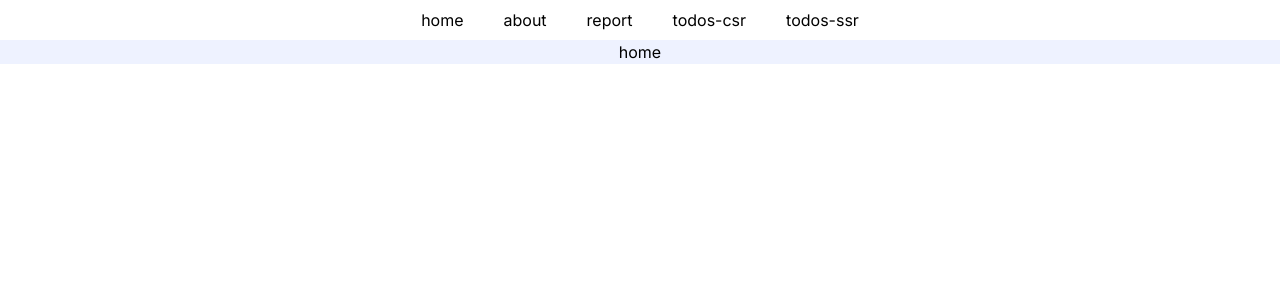
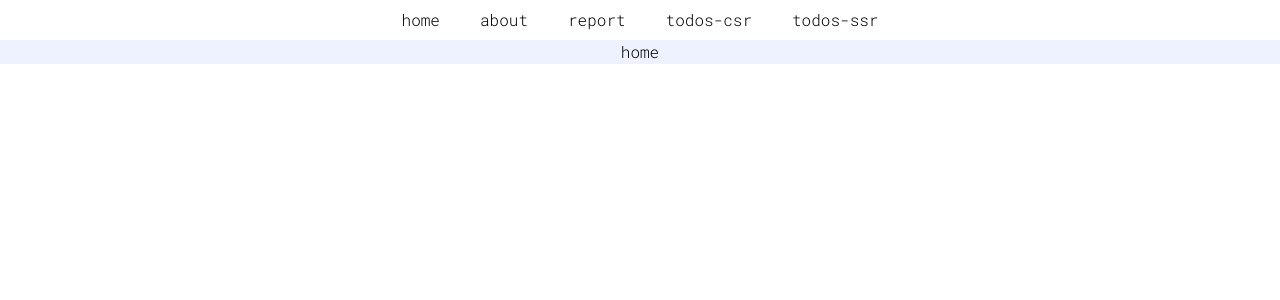
Before and after one commit to aotoyae/next-todo-list-app, a Next.js app: page / in a window 1280 px wide. Shown: the top 300 px of the page. Built offline with nearby package versions, Linux system fonts and the light colour scheme.

Commit message:
Design: 폰트 파일 따로 분리, Roboto_mono 로 기본 폰트 설정

```diff
--- a/src/app/layout.tsx
+++ b/src/app/layout.tsx
@@ -1,9 +1,7 @@
 import type { Metadata } from 'next';
-import { Inter } from 'next/font/google';
 import './globals.css';
 import Link from 'next/link';
-
-const inter = Inter({ subsets: ['latin'] });
+import { roboto_mono } from './styles/fonts';
 
 export const metadata: Metadata = {
   title: 'Create Next App',
@@ -17,7 +15,7 @@ export default function RootLayout({
 }>) {
   return (
     <html lang="en">
-      <body className={inter.className}>
+      <body className={roboto_mono.className}>
         <nav className="p-2">
           <ul className="flex justify-center gap-10">
             <li>
--- /dev/null
+++ b/src/app/styles/fonts.ts
@@ -0,0 +1,12 @@
+import { Inter, Roboto_Mono } from 'next/font/google';
+
+export const inter = Inter({
+  subsets: ['latin'],
+  display: 'swap',
+});
+
+export const roboto_mono = Roboto_Mono({
+  subsets: ['latin'],
+  weight: ['300'],
+  display: 'swap',
+});
```
Also changed, not shown: tailwind.config.ts (+7 -7 lines).
